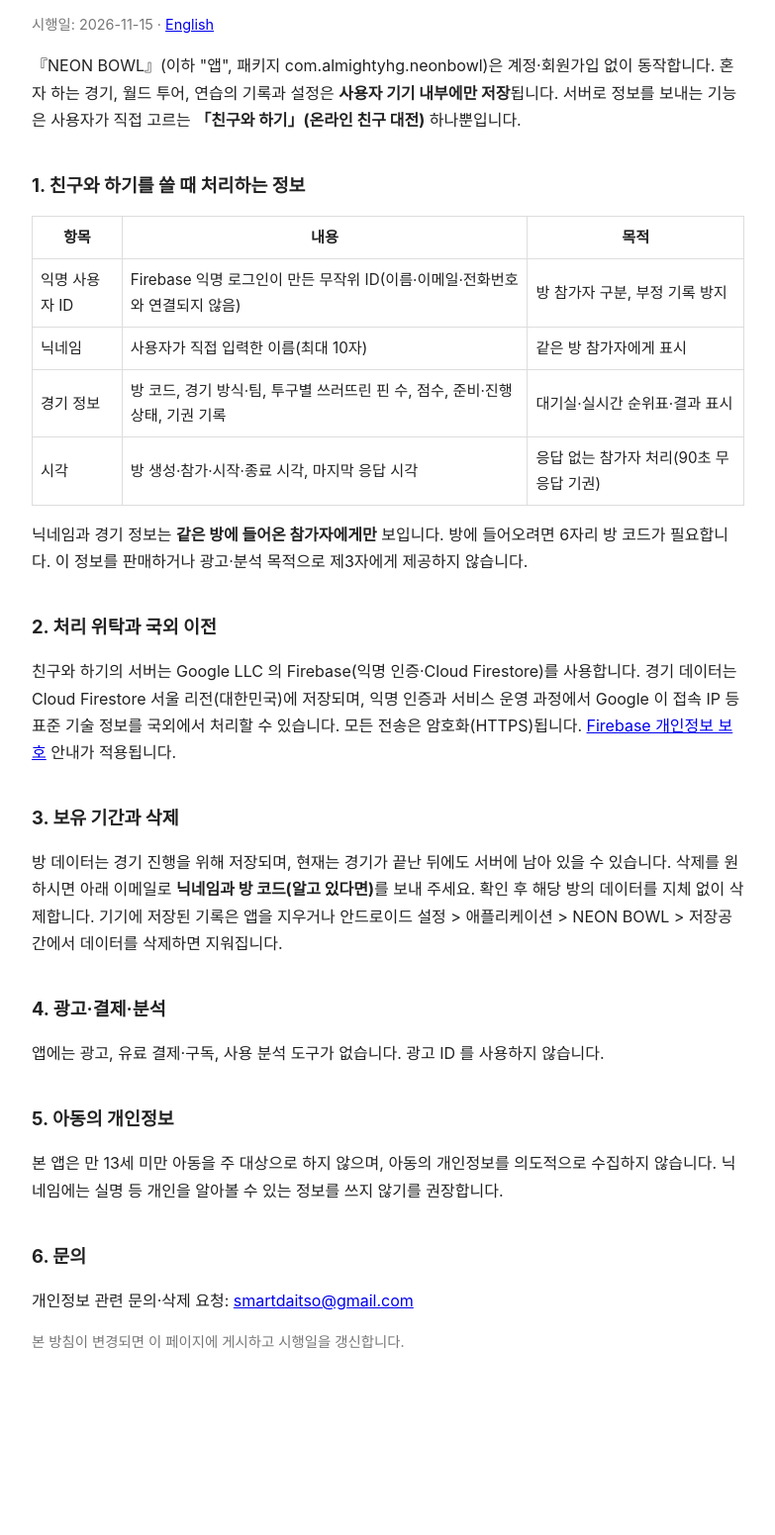
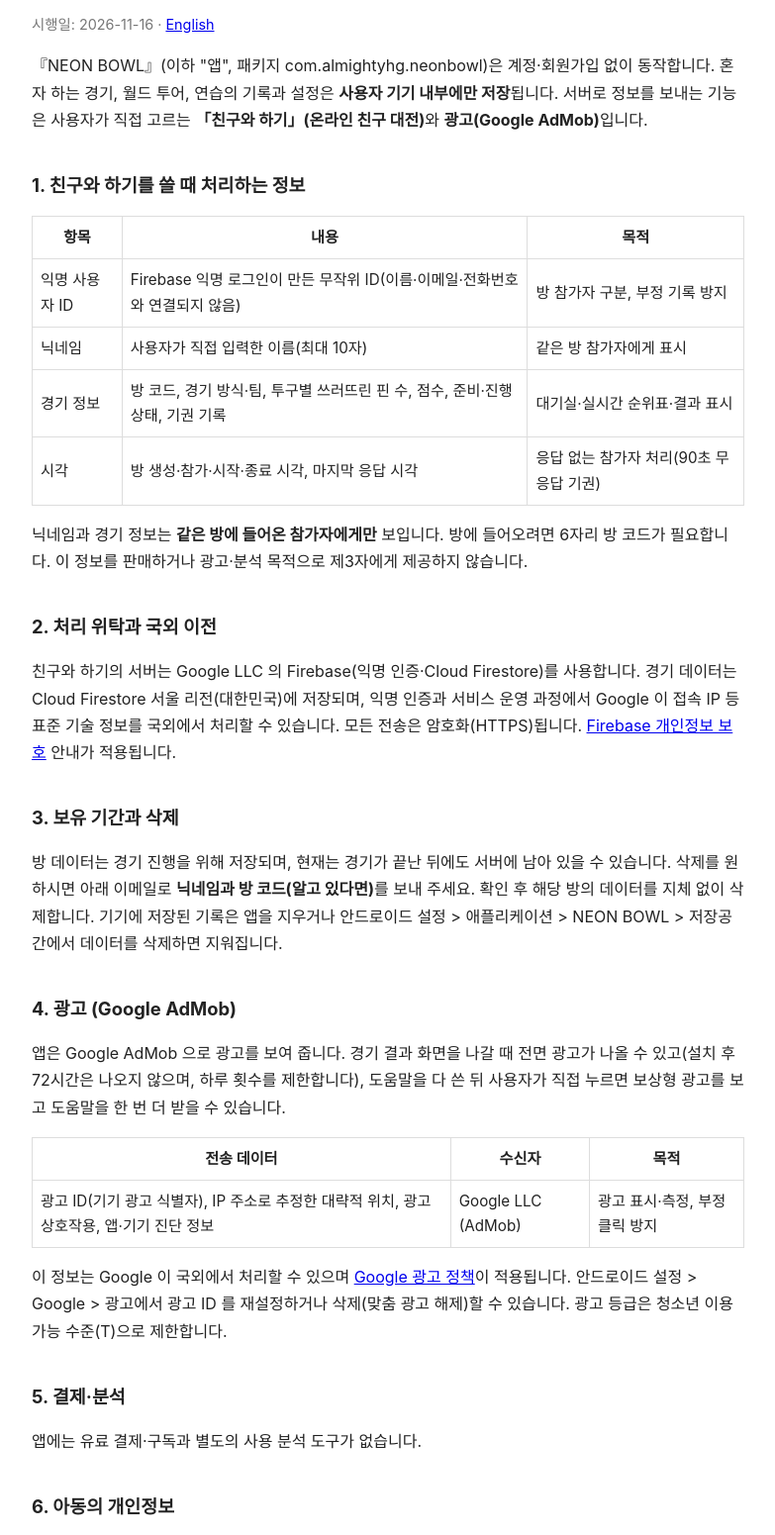
Before and after one commit to almightyhg-cp/almightyhg-cp.github.io, a plain HTML site: page neonbowl/ko.html in a window 1280 px wide. Shown: the part 84-1635 px from the top of the page at 99% size, without its empty margins (248-1031 px from the left). Before the commit the page ends 1493 px from the top, so only its background shows below. Drawn offline with Linux system fonts and the light colour scheme.

Commit message:
update: NEON BOWL 방침 — Google AdMob 광고 절 추가 (2026-11-16 시행)
전면(결과 화면 나갈 때, 72시간 유예·하루 제한)·보상형(도움말 1회 더) 광고, 전송 항목·국외 처리·광고 ID 재설정 방법.

Co-Authored-By: Claude Opus 5.5 <noreply@anthropic.com>
Claude-Session: https://claude.ai/code/session_01TFoazxggi2cXZcueiFKDR1

```diff
--- a/neonbowl/ko.html
+++ b/neonbowl/ko.html
@@ -13,11 +13,11 @@ table{border-collapse:collapse;width:100%}td,th{border:1px solid #ddd;padding:8p
 </head>
 <body>
 <h1>NEON BOWL 개인정보처리방침</h1>
-<p class="small">시행일: 2026-11-15 · <a href="index.html">English</a></p>
+<p class="small">시행일: 2026-11-16 · <a href="index.html">English</a></p>
 
 <p>『NEON BOWL』(이하 "앱", 패키지 com.almightyhg.neonbowl)은 계정·회원가입 없이 동작합니다.
 혼자 하는 경기, 월드 투어, 연습의 기록과 설정은 <b>사용자 기기 내부에만 저장</b>됩니다.
-서버로 정보를 보내는 기능은 사용자가 직접 고르는 <b>「친구와 하기」(온라인 친구 대전)</b> 하나뿐입니다.</p>
+서버로 정보를 보내는 기능은 사용자가 직접 고르는 <b>「친구와 하기」(온라인 친구 대전)</b>와 <b>광고(Google AdMob)</b>입니다.</p>
 
 <h2>1. 친구와 하기를 쓸 때 처리하는 정보</h2>
 <table>
@@ -41,14 +41,25 @@ Google 이 접속 IP 등 표준 기술 정보를 국외에서 처리할 수 있
 삭제를 원하시면 아래 이메일로 <b>닉네임과 방 코드(알고 있다면)</b>를 보내 주세요. 확인 후 해당 방의 데이터를 지체 없이 삭제합니다.
 기기에 저장된 기록은 앱을 지우거나 안드로이드 설정 &gt; 애플리케이션 &gt; NEON BOWL &gt; 저장공간에서 데이터를 삭제하면 지워집니다.</p>
 
-<h2>4. 광고·결제·분석</h2>
-<p>앱에는 광고, 유료 결제·구독, 사용 분석 도구가 없습니다. 광고 ID 를 사용하지 않습니다.</p>
+<h2>4. 광고 (Google AdMob)</h2>
+<p>앱은 Google AdMob 으로 광고를 보여 줍니다. 경기 결과 화면을 나갈 때 전면 광고가 나올 수 있고(설치 후 72시간은 나오지 않으며, 하루 횟수를 제한합니다),
+도움말을 다 쓴 뒤 사용자가 직접 누르면 보상형 광고를 보고 도움말을 한 번 더 받을 수 있습니다.</p>
+<table>
+<tr><th>전송 데이터</th><th>수신자</th><th>목적</th></tr>
+<tr><td>광고 ID(기기 광고 식별자), IP 주소로 추정한 대략적 위치, 광고 상호작용, 앱·기기 진단 정보</td><td>Google LLC (AdMob)</td><td>광고 표시·측정, 부정 클릭 방지</td></tr>
+</table>
+<p>이 정보는 Google 이 국외에서 처리할 수 있으며 <a href="https://policies.google.com/technologies/ads">Google 광고 정책</a>이 적용됩니다.
+안드로이드 설정 &gt; Google &gt; 광고에서 광고 ID 를 재설정하거나 삭제(맞춤 광고 해제)할 수 있습니다.
+광고 등급은 청소년 이용 가능 수준(T)으로 제한합니다.</p>
 
-<h2>5. 아동의 개인정보</h2>
+<h2>5. 결제·분석</h2>
+<p>앱에는 유료 결제·구독과 별도의 사용 분석 도구가 없습니다.</p>
+
+<h2>6. 아동의 개인정보</h2>
 <p>본 앱은 만 13세 미만 아동을 주 대상으로 하지 않으며, 아동의 개인정보를 의도적으로 수집하지 않습니다.
 닉네임에는 실명 등 개인을 알아볼 수 있는 정보를 쓰지 않기를 권장합니다.</p>
 
-<h2>6. 문의</h2>
+<h2>7. 문의</h2>
 <p>개인정보 관련 문의·삭제 요청: <a href="mailto:smartdaitso@gmail.com">smartdaitso@gmail.com</a></p>
 
 <p class="small">본 방침이 변경되면 이 페이지에 게시하고 시행일을 갱신합니다.</p>
```
Also changed, not shown: neonbowl/index.html (+17 -6 lines).
